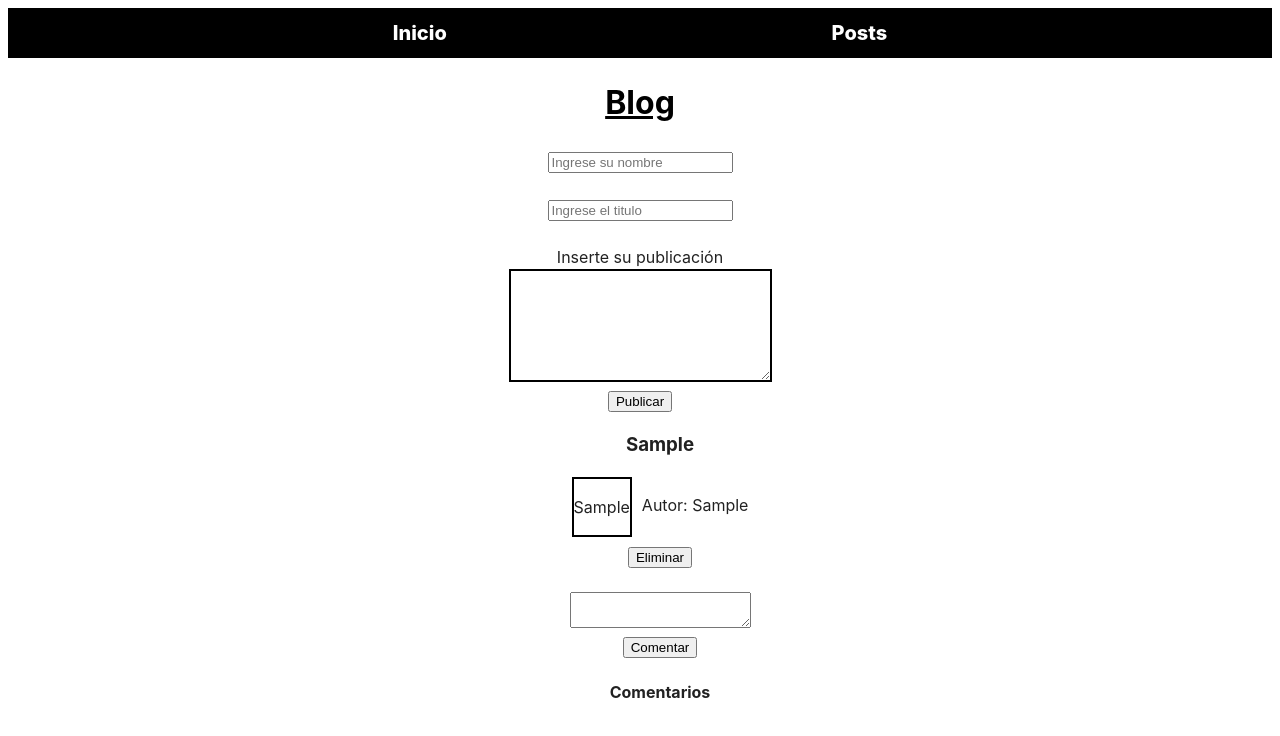
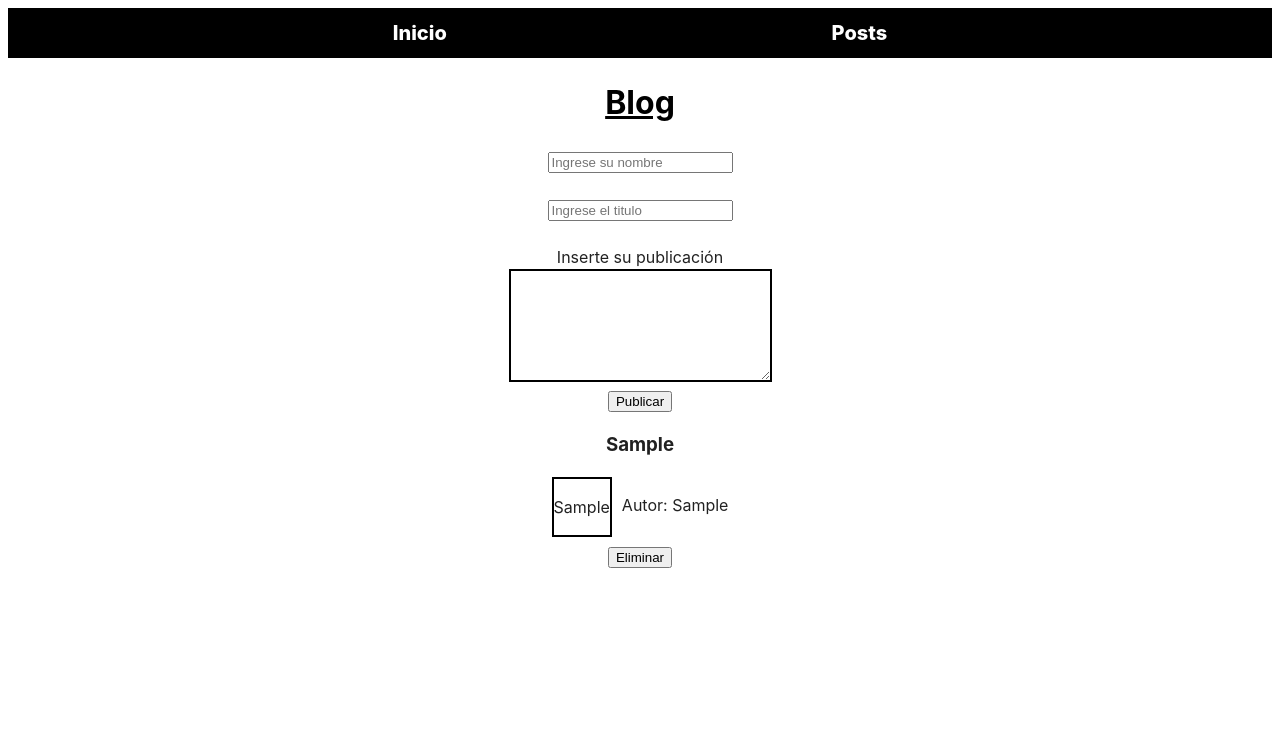
Before and after one commit to mat412007/TP-Grupal-React-2023, a React (Vite) app: page / in a window 1280 px wide. Both pictures are taken after typing "Sample", "Sample", "Sample" into the empty fields and a click on the input "Publicar". Shown: the top 736 px of the page. Built offline with nearby package versions, Linux system fonts and the light colour scheme.

Commit message:
Ultimatum

```diff
--- a/src/Paginas/Inicio.jsx
+++ b/src/Paginas/Inicio.jsx
@@ -10,18 +10,12 @@ function Inicio(){
   const[publicaciones, setPublicaciones] = useState([])
   const[nombre, setNombre] = useState('')
   const[titulo, setTitulo] = useState('')
-  const[comentario, setComentario] = useState('')
-  const[comentarios, setComentarios] = useState([])
 
   useEffect(() => {
     let posteos = JSON.parse(localStorage.getItem('posts'));
     if (posteos) setPublicaciones(posteos);
   }, [])
 
-  function handleComentar() {
-    setComentarios([...comentarios, comentario])
-    setComentario('')
-  }
 
   function nombreCambio(e){
     setNombre(e.target.value)
@@ -70,10 +64,10 @@ function Inicio(){
   function Lista(){
     return(
         <>
-        <ul style={{listStyle: 'none'}}>
+        <div>
         {
         publicaciones.map((p,idx) =>
-        <li id={idx} key={idx}>
+        <div id={idx} key={idx}>
             <h3>{p.titulo}</h3>
             <div style={{display: 'flex', justifyContent: 'center'}}>
             <div style={estiloPublicacion}><Markdown>{p.publicacion}</Markdown></div>
@@ -81,23 +75,9 @@ function Inicio(){
             </div>
             <input type="button" value="Eliminar" onClick={deleteTarea} style={{marginTop: '10px'}} />
             <br /><br />
-            <div>
-                <textarea
-                id='comentario'
-                value={comentario}
-                onChange={(e) => {setComentario(e.target.value)}}/>
-                <br />
-                <input onClick={handleComentar} type='button' value="Comentar"/>
-                <h4>Comentarios</h4>
-                {
-                    comentarios.map((comentario) => (
-                        <p>{comentario}</p>
-                    ))
-                }
-            </div>
-        </li>)
+        </div>)
         }
-        </ul>
+        </div>
         </>
     )
 }
```
